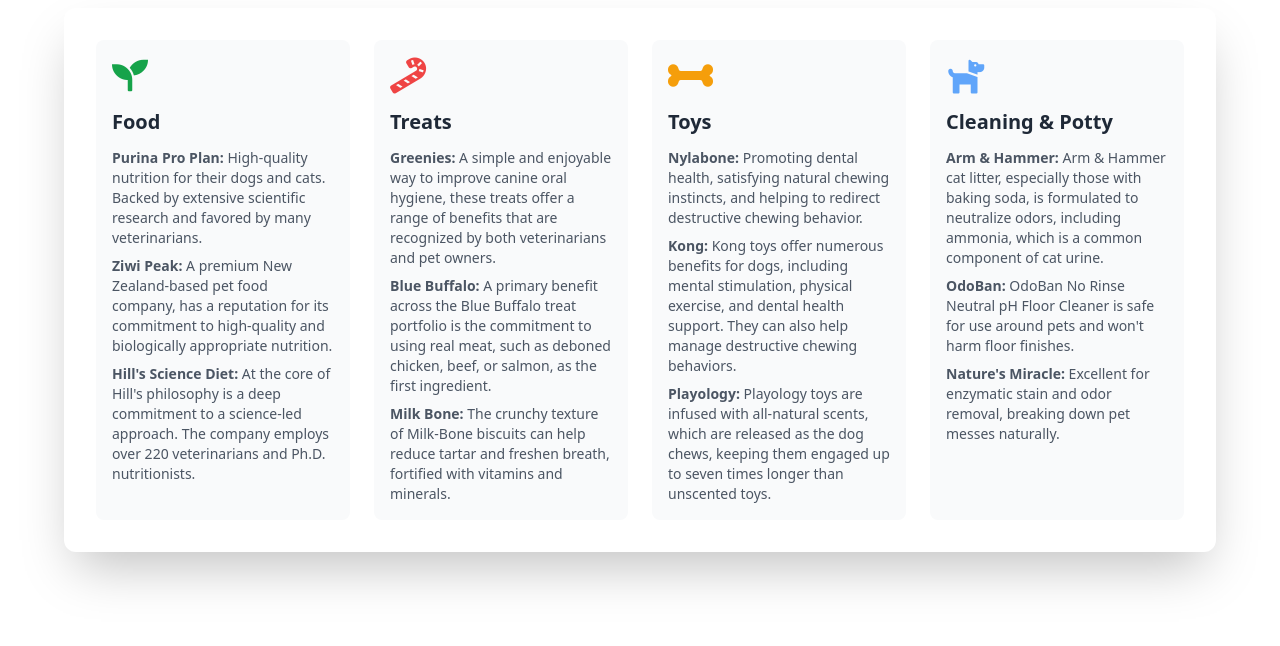
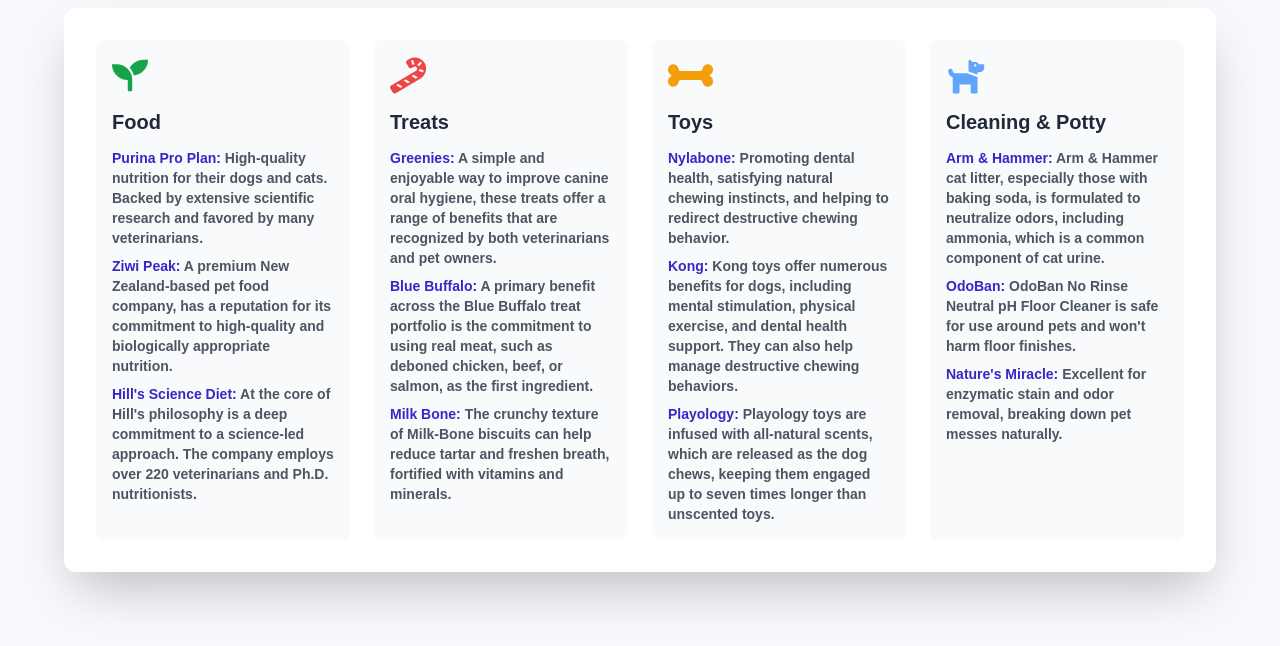
Before and after one commit to dioswifey/BAUBAU-Online-Pet-Platform, a plain HTML site: page html/02-topSellers.html in a window 1280 px wide. Shown: the part 132-778 px from the top of the page. Drawn offline with nearby package versions, Linux system fonts and the light colour scheme; files that its build step writes are made by us from their sources; the site is published under a folder, as on GitHub Pages, so addresses that start at the root find nothing; a small style sheet from the web is missing; files whose address does not match are found by name.

Commit message:
Update 02-topSellers.html

```diff
--- a/html/02-topSellers.html
+++ b/html/02-topSellers.html
@@ -10,7 +10,7 @@
     <link rel="stylesheet" href="https://cdnjs.cloudflare.com/ajax/libs/font-awesome/5.15.4/css/all.min.css" integrity="sha512-1ycn6IcaQQ40B7M03pM0n/u3r0z6v5L/u/k2/aF55d0jI4T8tP+b4P2Z6K9z8w7t8H7t3j5a8/c3e8A1g0m4g==" crossorigin="anonymous" referrerpolicy="no-referrer" />
 
     <!-- Link External CSS - Must be named top_sellers.css in the same folder -->
-    <link rel="stylesheet" href="/css/top_sellers.css">
+    <link rel="stylesheet" href="css/top_sellers.css">
 
     <!-- NO more tailwind.config script! -->
 </head>
@@ -88,4 +88,5 @@
     <!-- The JS file is linked but empty -->
     <script src="top_sellers.js"></script>
 </body>
+
 </html>
```
